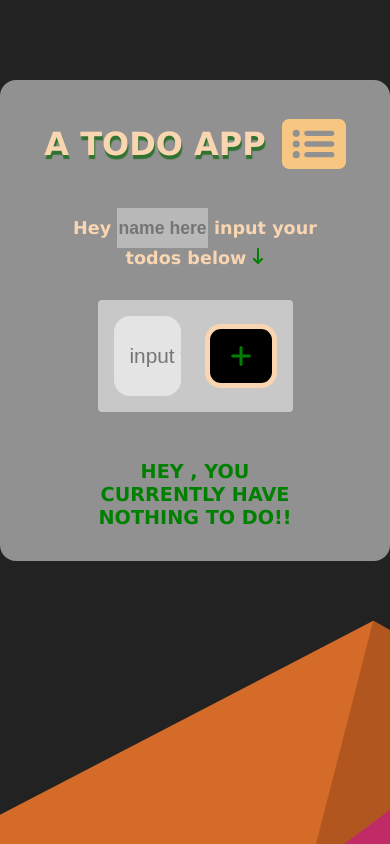
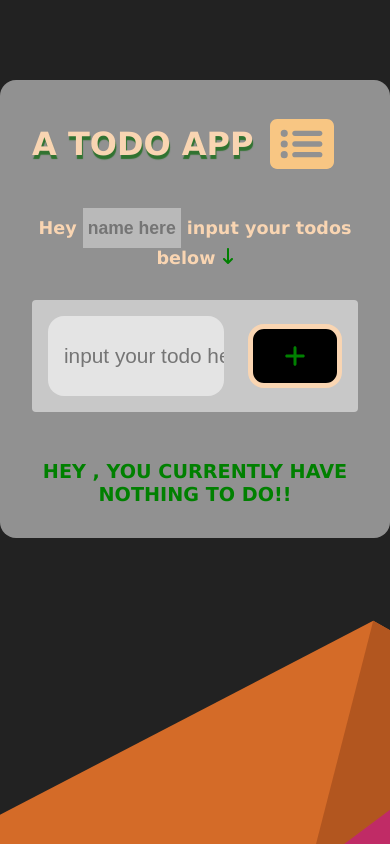
Before and after one commit to Oreolion/AppwithVue, a Vue app: page / in a window 390 px wide. Built offline with nearby package versions, Linux system fonts and the light colour scheme.

Commit message:
add css;

```diff
--- a/src/components/Todo.vue
+++ b/src/components/Todo.vue
@@ -227,7 +227,7 @@ p input[placeholder] {
   display: flex;
   gap: 1rem;
   white-space: nowrap;
-  max-width: 27rem;
+  max-width: 32rem;
   font-size: 3rem;
 }
 
@@ -410,7 +410,7 @@ p input[placeholder] {
 @media (max-width: 650px) {
   .container {
     max-width: 29rem;
-    padding: 2rem 25%;
+    padding: 2rem;
   }
 
   #todo__container form {
```
